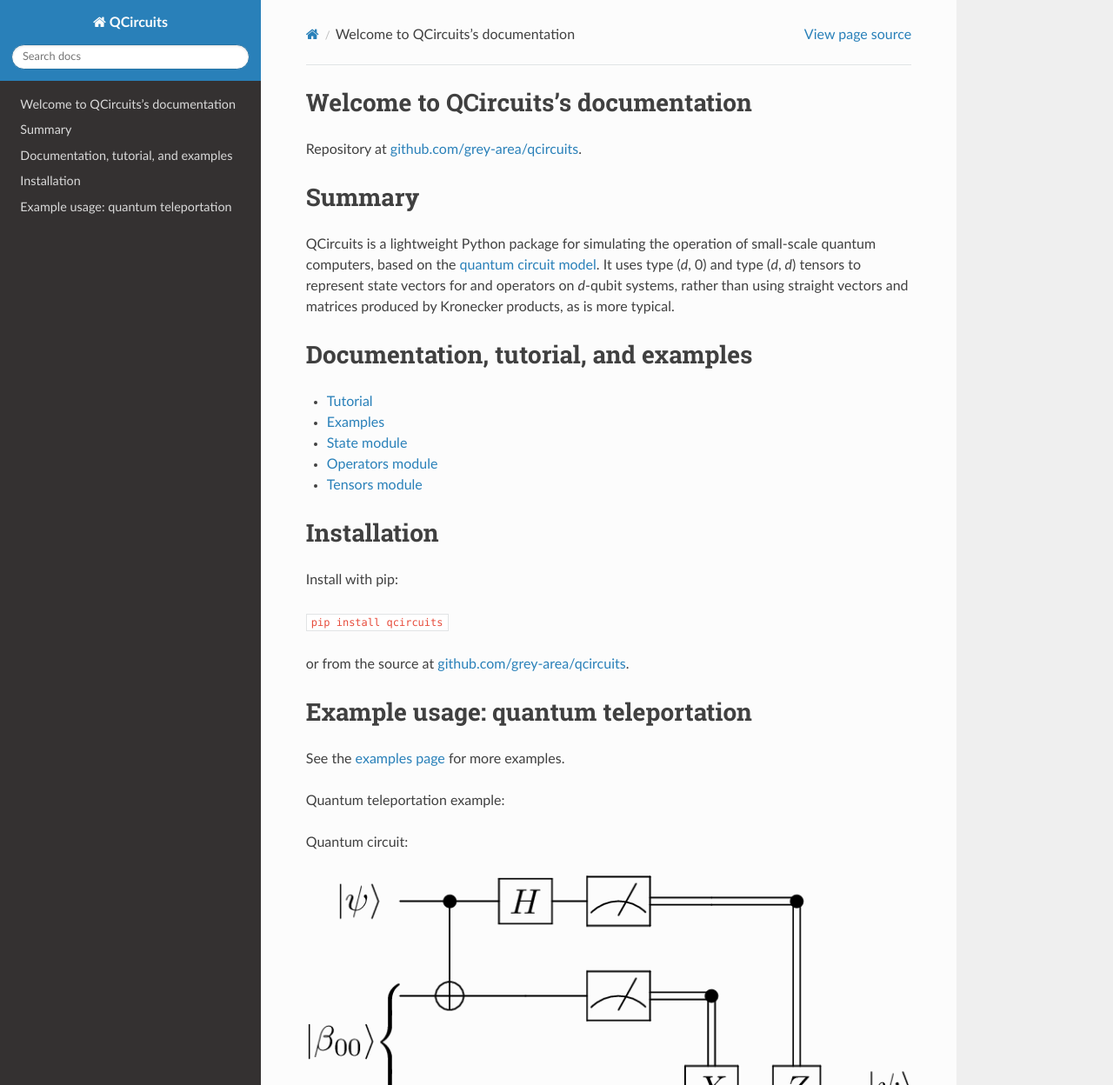
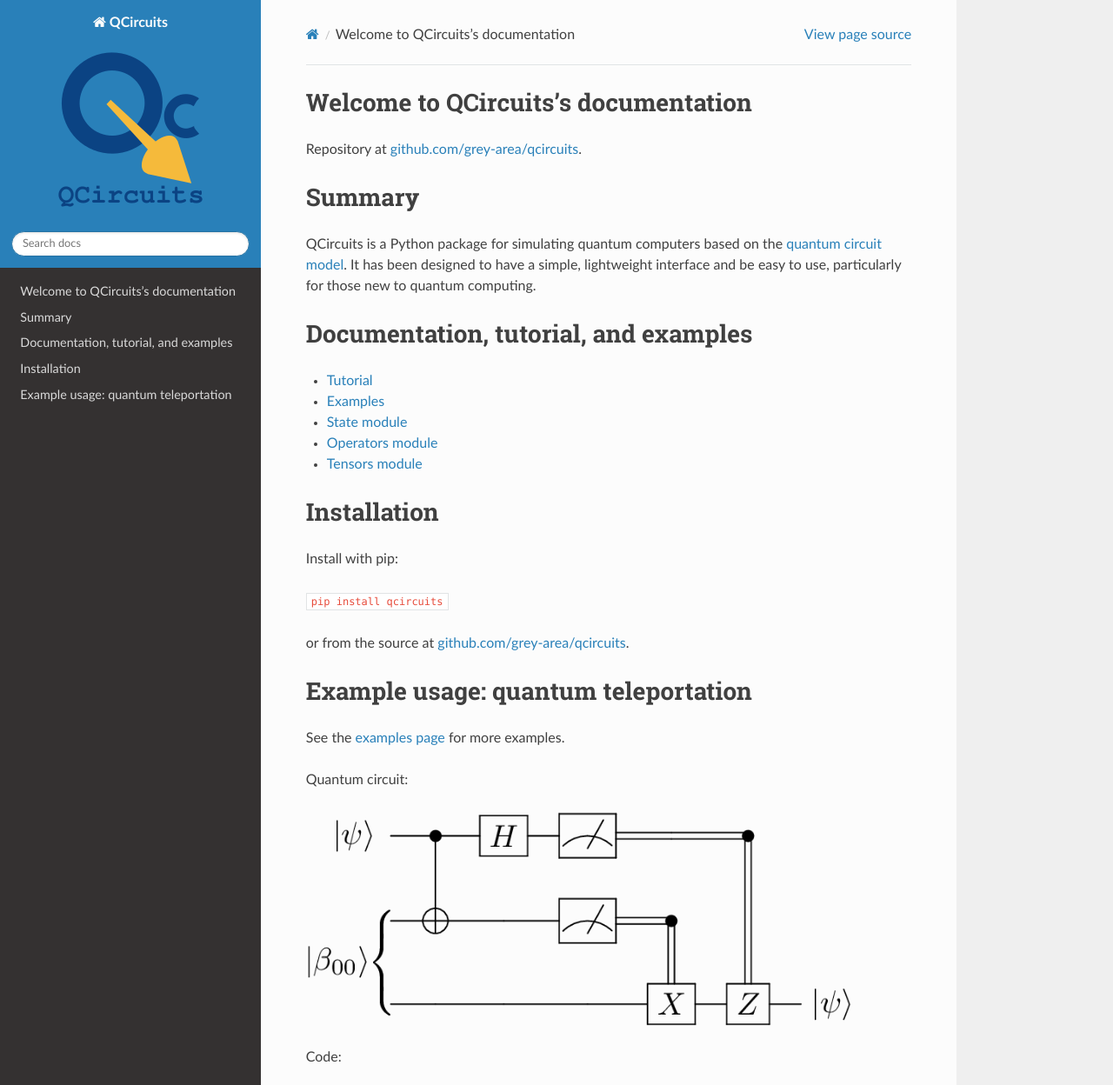
Before and after one commit to grey-area/qcircuits, a Sphinx documentation site: the page built from docs/source/index.rst, in a window 1280 px wide and 1400 px high, cut to the strip 0-1248 px from the top of the window. Shown: the whole strip at 87% size. Built offline with Sphinx 7.4.7 and the Read the Docs theme 2.0.0, drawn with Linux system fonts in a browser that asks for light colours.

Commit message:
Documentation changes

```diff
--- a/README.rst
+++ b/README.rst
@@ -6,13 +6,11 @@
 
 .. inclusion-marker0-do-not-remove
 
-QCircuits is a lightweight Python package for simulating the operation of
-small-scale quantum computers, based on the
+QCircuits is a Python package for simulating quantum computers based on the
 `quantum circuit model <https://en.wikipedia.org/wiki/Quantum_circuit>`_.
-It uses type (`d`, 0) and type (`d`, `d`) tensors to represent state vectors
-for and operators on `d`-qubit systems,
-rather than using straight vectors and matrices
-produced by Kronecker products, as is more typical.
+It has been designed to have a simple, lightweight interface and be
+easy to use, particularly for those new to quantum computing.
+
 
 .. inclusion-marker1-do-not-remove
 
@@ -34,12 +32,10 @@
 
 .. inclusion-marker2-do-not-remove
 
-Quantum teleportation example:
-
 Quantum circuit:
 
 .. image:: http://www.awebb.info/qcircuits/_images/teleport.png
-    :scale: 50%
+    :scale: 40%
 
 Code::
 
--- a/docs/source/conf.py
+++ b/docs/source/conf.py
@@ -80,6 +80,10 @@ pygments_style = None
 # a list of builtin themes.
 #
 html_theme = 'sphinx_rtd_theme'
+
+html_logo = 'images_src/logo/logo_180px.png'
+
+html_favicon = 'images_src/logo/icon.ico'
 
 # Theme options are theme-specific and customize the look and feel of a theme
 # further.  For a list of options available for each theme, see the
--- a/docs/source/index.rst
+++ b/docs/source/index.rst
@@ -43,12 +43,10 @@ or from the source at `github.com/grey-area/qcircuits <https://github.com/grey-a
 
 See the :ref:`examples page<examples_page>` for more examples.
 
-Quantum teleportation example:
-
 Quantum circuit:
 
 .. image:: images/teleport.png
-    :width: 100%
+    :width: 90%
 
 Code:
 
```
Also changed, not shown: docs/source/images_src/logo/icon.ico (added), docs/source/images_src/logo/logo.svg (added), docs/source/images_src/logo/logo_180px.png (added), docs/source/images_src/logo/logo_square.svg (added), 1 other file.
